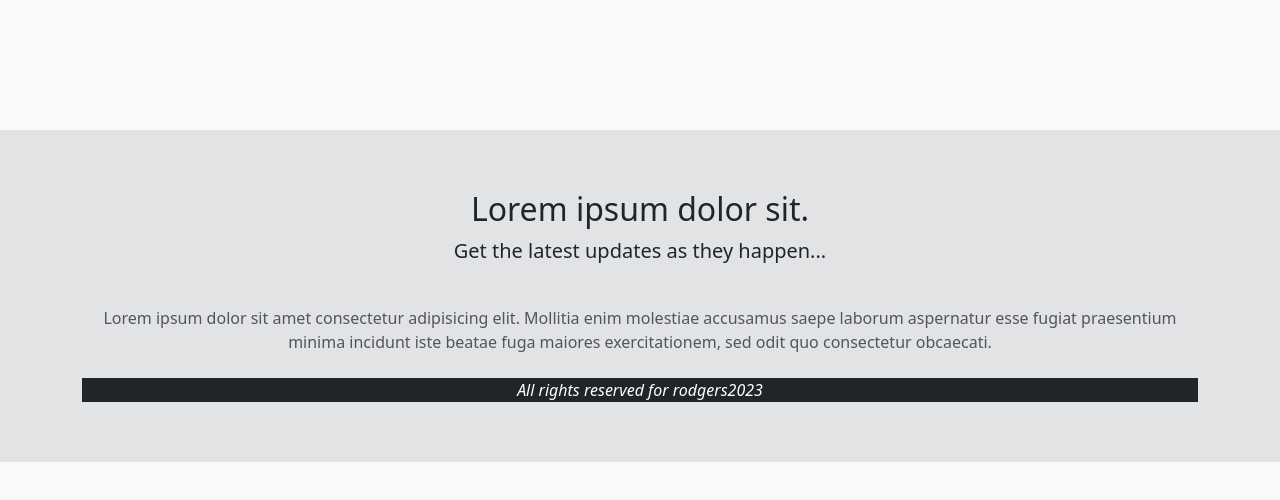
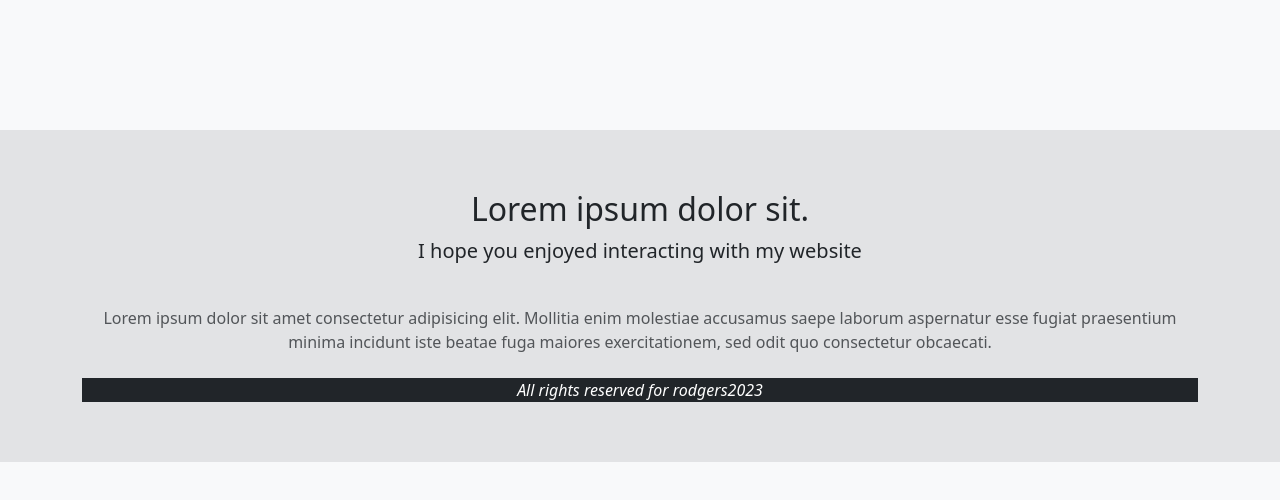
Before and after one commit to rodgers125/Assignment-2-portfolio-website-, a plain HTML site: page index.html in a window 1280 px wide. Shown: the part 2786-3286 px from the top of the page. Drawn offline with nearby package versions, Linux system fonts and the light colour scheme.

Commit message:
Update index.html

```diff
--- a/index.html
+++ b/index.html
@@ -315,7 +315,7 @@ id="main-nav">
         <div class="container">
             <div class="text-center">
                 <h2>Lorem ipsum dolor sit.</h2>
-                <p class="lead">Get the latest updates as they happen...</p>
+                <p class="lead">I hope you enjoyed interacting with my website </p>
             </div>
             <div class="row justify-content-center">
                 <div class="col-md-8- text-center">
```
